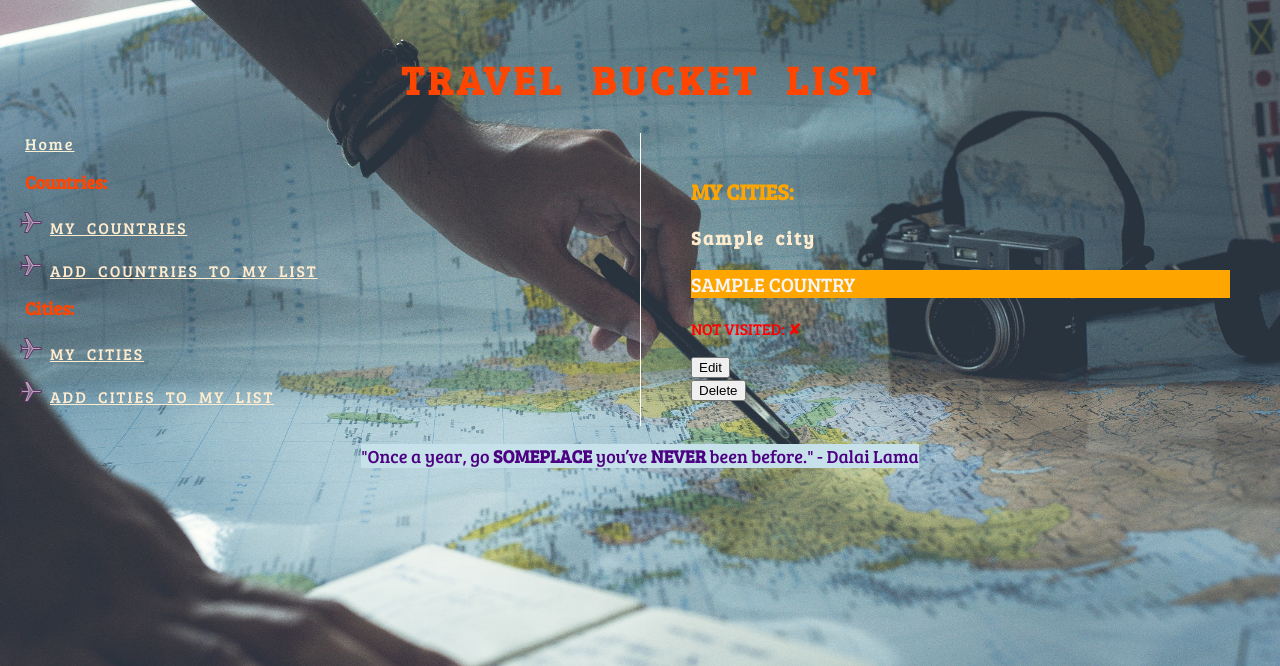
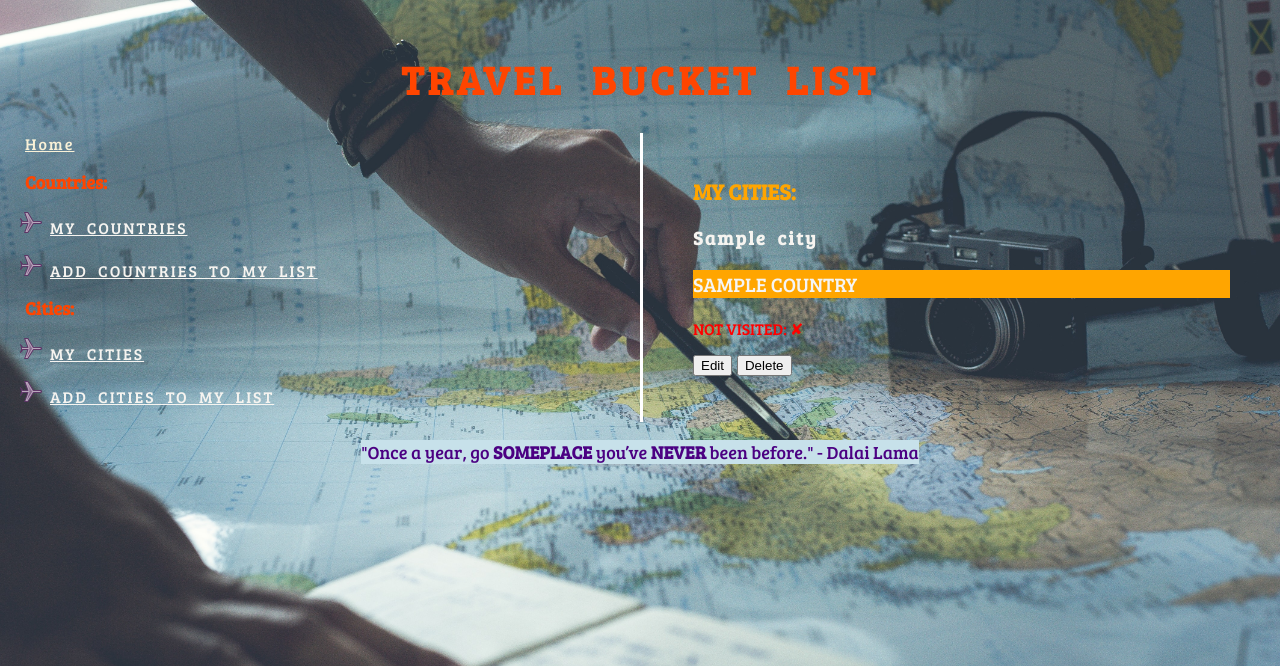
Before and after one commit to yanazykova/Python_project_travel_bucket, a Flask app: page /cities in a window 1280 px wide. Shown: the top 666 px of the page. Run offline with Flask 2, Linux system fonts and the light colour scheme; a database or web service that is not in the repository returns one stand-in record (values such as "Sample title"); some libraries are stand-ins or nearby versions.

Commit message:
Final style touches

```diff
--- a/app_end_point/static/css/style.css
+++ b/app_end_point/static/css/style.css
@@ -1,7 +1,6 @@
 body {
     background-size: cover;
     background-image: url("../images/background.jpg");
-    /* opacity: 0.5; */
     font-family: 'Bree Serif', serif;
     background-repeat: no-repeat;
     padding: 20px;
@@ -59,7 +58,7 @@ main {
 }
 
 a {
-    color: blanchedalmond;
+    color: rgb(246, 244, 240);
     letter-spacing: 2px;
     word-spacing: 5px;
 }
@@ -83,14 +82,13 @@ footer {
   }
 
 footer > blockquote {
-      /* position: absolute; */
       color: indigo;
       text-align: center;
       font-size: 18px;
   }
 
 #content {
-    border-left: 1px solid white;
+    border-left: 3px solid white;
     padding-left: 50px;
     color: red;
     }
@@ -127,3 +125,8 @@ footer {
 blockquote span {
       background-color: rgb(199, 225, 234) ;
   }
+
+.floated {
+    float: left;
+    margin-right: 5px;
+ }
--- a/app_end_point/templates/cities/index.html
+++ b/app_end_point/templates/cities/index.html
@@ -8,7 +8,6 @@
 <section>
     <h3><a>{{ city.name }}</a></h3>
     <p>{{city.country.name}}</p>
-    <!-- <p>{{city.visited}}</p> -->
     <div class="buttons">
       {% if city.visited == True %}
         <p>VISITED: &#10003</p>
@@ -17,15 +16,14 @@
       {% endif %}
     </div>
 
-    <!-- <a href="/cities/{{ city.id }}/edit">Edit</a> -->
-
     <form action="/cities/{{ city.id }}/edit" method="GET">
-        <input type="submit" value="Edit">
+        <input type="submit" class="floated" value="Edit">
     </form>
     <form action="/cities/{{ city.id }}/delete" method="POST">
-        <input type="submit" value="Delete">
+        <input type="submit" class="floated" value="Delete">
     </form>
 </section>
 
+
 {% endfor %}
 {% endblock %}
```
Also changed, not shown: app_end_point/templates/countries/index.html (+2 -5 lines). Lines whose indentation alone changed are shown as unchanged.
